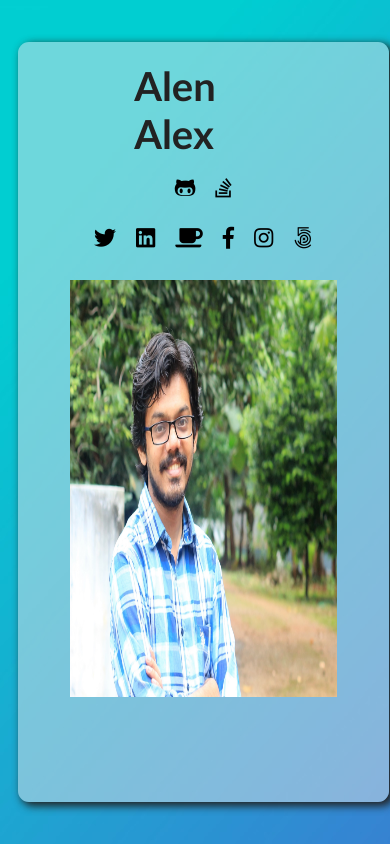
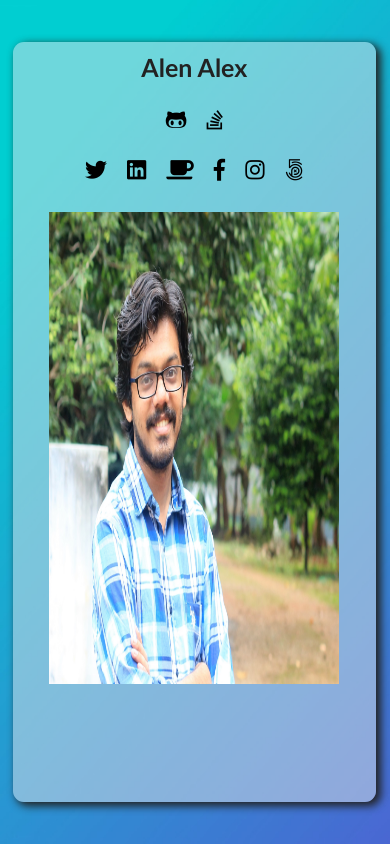
Before and after one commit to ajalex114/alenalex.com, a plain HTML site: page alenalex_com/index.html in a window 390 px wide. Drawn offline with Linux system fonts and the light colour scheme.

Commit message:
more media query fixes

```diff
--- a/alenalex_com/assets/css/index-media.css
+++ b/alenalex_com/assets/css/index-media.css
@@ -1,9 +1,18 @@
-@media screen and (max-width: 720px) {
+@media screen and (max-width: 1024px) {
+
     .main-content {
-        margin-left: 10px;
+        margin-left: 5px;
+        margin-right: 5px;
     }
 
     .content {
-        width: 95vw;
+        width: 97vw;
     }
 }
+
+@media screen and (max-width: 720px) {
+
+    .content {
+        width: 94vw;
+    }
+}
--- a/alenalex_com/assets/css/index.css
+++ b/alenalex_com/assets/css/index.css
@@ -4,6 +4,8 @@ body {
   flex-direction: row;
   align-items: center;
   background-image: var(--bg-img);
+  background-size: cover;
+  background-repeat: no-repeat;
 }
 
 .main-content {
@@ -12,9 +14,6 @@ body {
   flex-direction: column;
   justify-content: center;
   align-items: center;
-}
-
-.content {
   height: 90vh;
   width: 93vw;
   background-color: var(--bg-color);
--- a/alenalex_com/assets/css/sidebar-media.css
+++ b/alenalex_com/assets/css/sidebar-media.css
@@ -1,5 +1,5 @@
 
-@media screen and (max-width: 720px){
+@media screen and (max-width: 1024px){
     .sidebar {
         display: none;
     }
--- a/alenalex_com/assets/css/title-content-media.css
+++ b/alenalex_com/assets/css/title-content-media.css
@@ -1,16 +1,31 @@
-@media screen and (max-width: 720px) {
+@media screen and (max-width: 1024px) {
   .title-content {
     flex-direction: column;
+    align-items: center;
   }
 
   .title-name {
     font-size: 40px;
-    margin: 20px 5px 2px 5px;
+    margin: 20px;
   }
 
   .title-image-content {
-    margin-top: 20px;
+    /* margin-top: 20px; */
     width: 90%;
-    height: 90%;
+    height: 50%;
   }
 }
+
+@media screen and (max-width: 720px) {
+
+  .title-name {
+    font-size: 25px;
+    margin: 10px;
+  }
+
+    .title-image-content {
+    margin-top: 20px;
+    width: 100%;
+    height: 80%;
+  }
+}
--- a/alenalex_com/index.html
+++ b/alenalex_com/index.html
@@ -24,8 +24,6 @@
     </div>
 
     <div class="main-content">
-
-        <div class="content">
 
         <!-- title content start -->
         <div class="title-content">
@@ -70,7 +68,6 @@
         <!-- title content end -->
 
     </div>
-    </div>
 
     <script src="assets/js/index.js"></script>
 </body>
```
Lines whose indentation alone changed are shown as unchanged.
